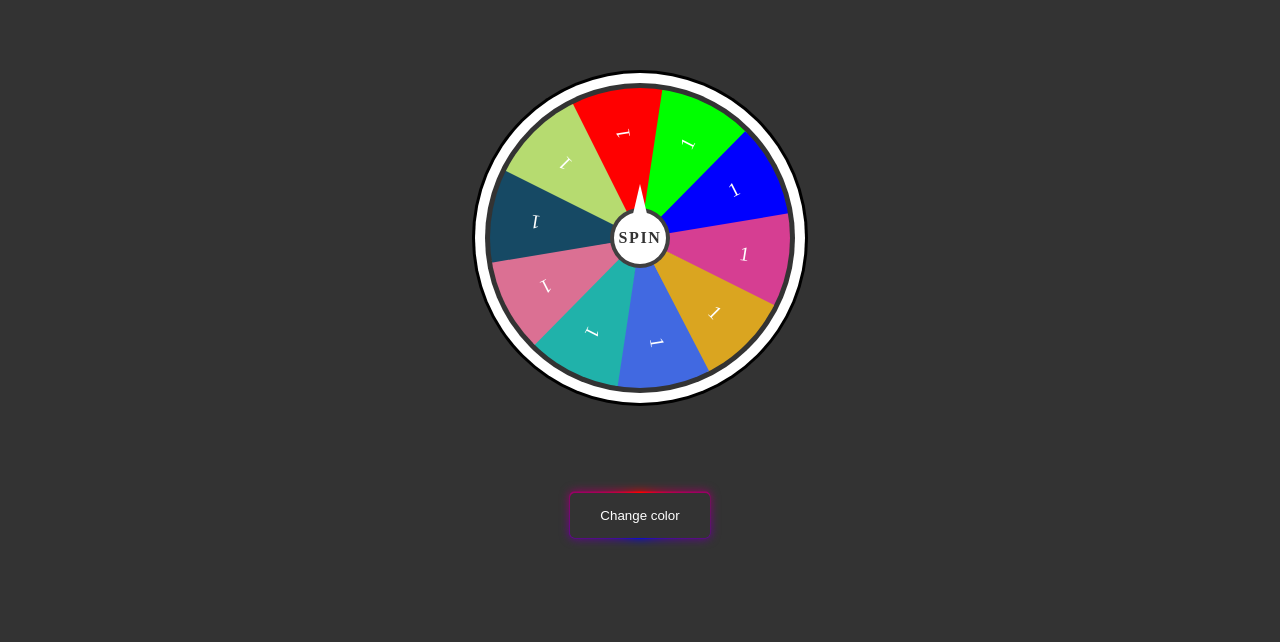
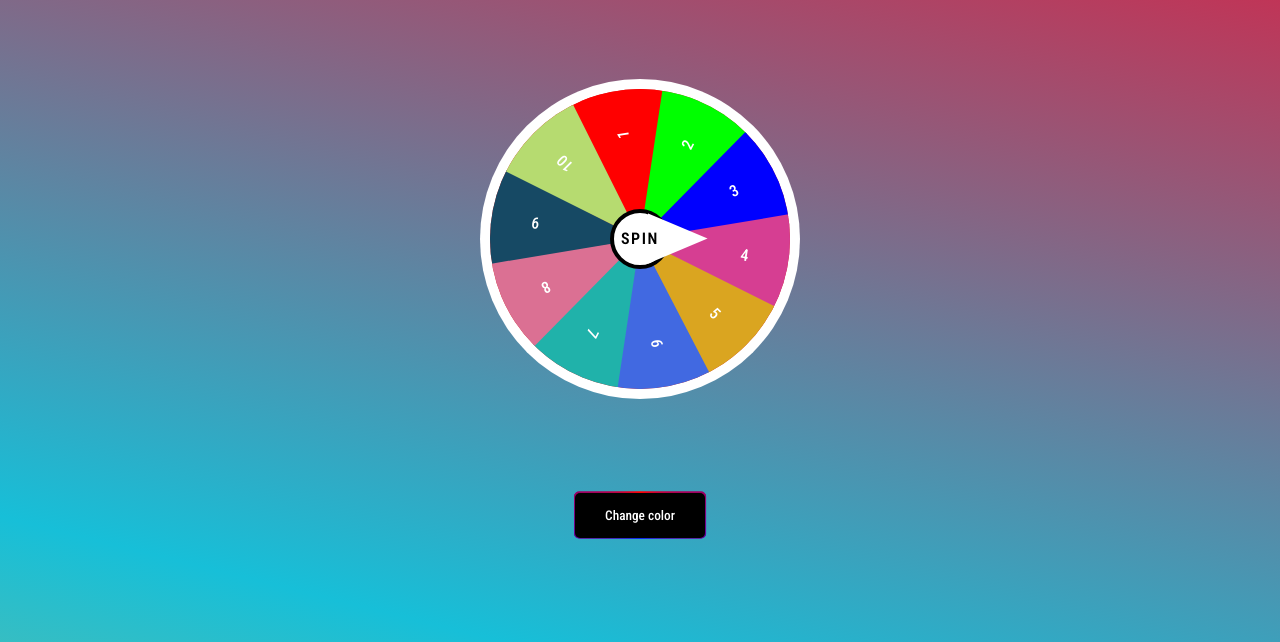
Before and after one commit to heeeyooo/spin-the-wheel, a plain HTML site: page index.html in a window 1280 px wide. Shown: the part 158-800 px from the top of the page. Drawn offline with Linux system fonts and the light colour scheme.

Commit message:
v1.1.2 Update spin arrow and fix bugs

```diff
--- a/app.js
+++ b/app.js
@@ -10,39 +10,39 @@ let data = getData() || [
         bgColor: "",
     },
     {
-        title: "1",
+        title: "2",
         bgColor: "",
     },
     {
-        title: "1",
+        title: "3",
         bgColor: "",
     },
     {
-        title: "1",
+        title: "4",
         bgColor: "",
     },
     {
-        title: "1",
+        title: "5",
         bgColor: "",
     },
     {
-        title: "1",
+        title: "6",
         bgColor: "",
     },
     {
-        title: "1",
+        title: "7",
         bgColor: "",
     },
     {
-        title: "1",
+        title: "8",
         bgColor: "",
     },
     {
-        title: "1",
+        title: "9",
         bgColor: "",
     },
     {
-        title: "1",
+        title: "10",
         bgColor: "",
     },
 ];
@@ -57,9 +57,17 @@ number.forEach((elem, index) => {
     elem.style.backgroundColor = data[index].bgColor;
 });
 
-number.forEach((elem, index) => {
-    elem.addEventListener("input", () => {
-        elem.childNodes.forEach((child) => {
+number.forEach((elem) => {
+    elem.childNodes.forEach((child) => {
+        child.addEventListener("focus", () => {
+            child.textContent = "";
+        });
+    });
+});
+
+number.forEach((elem) => {
+    elem.childNodes.forEach((child, index) => {
+        child.addEventListener("input", () => {
             data[index].title = child.textContent;
             saveData();
         });
@@ -67,7 +75,7 @@ number.forEach((elem, index) => {
 });
 
 function saveData() {
-    return localStorage.setItem("data", JSON.stringify(data));
+    localStorage.setItem("data", JSON.stringify(data));
 }
 
 function getData() {
--- a/style.css
+++ b/style.css
@@ -1,7 +1,14 @@
+@import url("https://fonts.googleapis.com/css2?family=Roboto+Condensed:ital,wght@0,100..900;1,100..900&display=swap");
+
 * {
     margin: 0;
     padding: 0;
     box-sizing: border-box;
+    font-weight: 500;
+}
+
+button {
+    font-family: inherit;
 }
 
 ::-webkit-scrollbar {
@@ -9,13 +16,28 @@
 }
 
 body {
+    font-family: "Roboto Condensed", serif;
     display: flex;
     justify-content: space-evenly;
     align-items: center;
     flex-direction: column;
     height: 100dvh;
-    background-color: #333;
     overflow: hidden;
+    background: linear-gradient(194deg, #ca7b15, #cc2b4e, #17bfd8, #f4b441);
+    background-size: 240% 240%;
+    animation: gradient-animation 36s ease infinite;
+}
+
+@keyframes gradient-animation {
+    0% {
+        background-position: 0% 50%;
+    }
+    50% {
+        background-position: 100% 50%;
+    }
+    100% {
+        background-position: 0% 50%;
+    }
 }
 
 .title {
@@ -43,9 +65,9 @@ body {
     align-items: center;
     text-transform: uppercase;
     font-weight: 600;
-    color: #333;
+    color: #000;
     letter-spacing: 0.1em;
-    border: 4px solid rgba(0, 0, 0, 0.75);
+    border: 4px solid #000;
     cursor: pointer;
     user-select: none;
 }
@@ -53,11 +75,12 @@ body {
 .container .spin-btn::before {
     content: "";
     position: absolute;
-    top: -28px;
-    width: 20px;
-    height: 30px;
+    right: -80%;
+    z-index: -1;
+    width: 60px;
+    height: 72px;
     background: #fff;
-    clip-path: polygon(50% 0%, 15% 100%, 85% 100%);
+    clip-path: polygon(0 15%, 0 85%, 100% 50%);
 }
 
 .container .wheel {
@@ -66,10 +89,10 @@ body {
     right: 0;
     bottom: 0;
     left: 0;
-    background: #333;
+    background: #d12121;
     border-radius: 50%;
     overflow: hidden;
-    box-shadow: 0 0 0 5px #333, 0 0 0 15px #fff, 0 0 0 18px #000;
+    box-shadow: 0 0 0 10px #fff;
     transition: transform 5s;
     transition-timing-function: cubic-bezier(0.25, 0.1, 0.1, 1);
 }
@@ -89,19 +112,19 @@ body {
 
 .container .wheel .number span {
     transform: rotate(-135deg);
-    font-size: 20px;
-    font-weight: 500;
+    font-size: 16px;
     color: #fff;
 }
 
 .change-clr-btn {
     position: relative;
     color: #fff;
-    background: #333;
+    background: #000;
     border: none;
     border-radius: 5px;
     padding: 15px 30px;
     cursor: pointer;
+    transition: filter 200ms;
 }
 
 @property --deg {
@@ -110,7 +133,8 @@ body {
     initial-value: 0deg;
 }
 
-.change-clr-btn::after {
+.change-clr-btn::after,
+.change-clr-btn::before {
     content: "";
     position: absolute;
     top: 50%;
@@ -122,28 +146,13 @@ body {
     height: 100%;
     padding: 1px;
     z-index: -1;
-    animation: rotate 5s forwards linear infinite;
-}
-
-.change-clr-btn::before {
-    content: "";
-    position: absolute;
-    top: 50%;
-    left: 50%;
-    transform: translate(-50%, -50%);
-    padding: 1px;
-    border-radius: 5px;
-    width: 100%;
-    height: 100%;
-    background: conic-gradient(from var(--deg), red, blue, red);
-    filter: blur(5px);
-    z-index: -1;
     transition: all 200ms;
     animation: rotate 5s forwards linear infinite;
 }
 
 .change-clr-btn:hover::before {
     padding: 5px;
+    filter: blur(5px);
 }
 
 @keyframes rotate {
```
